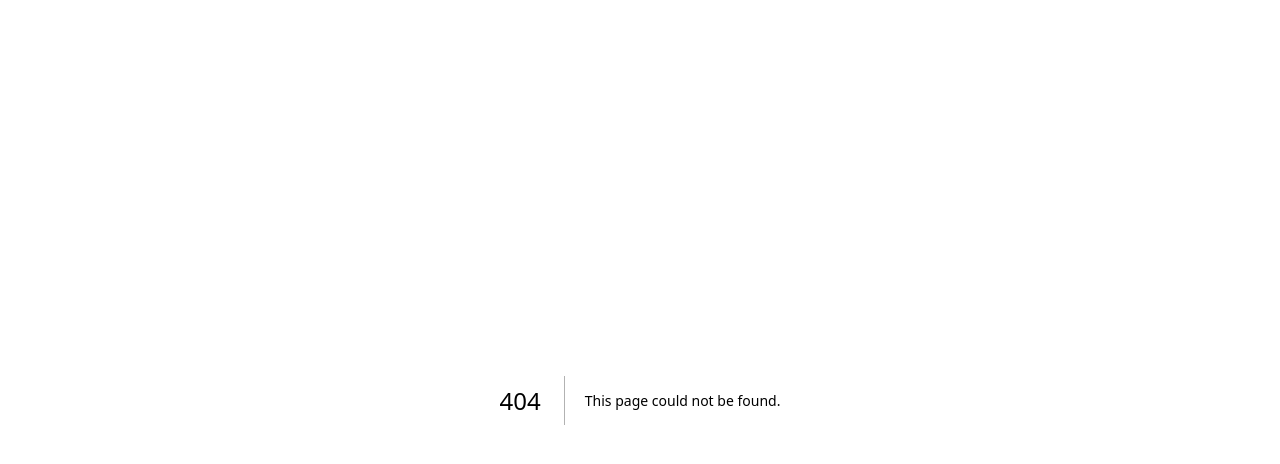
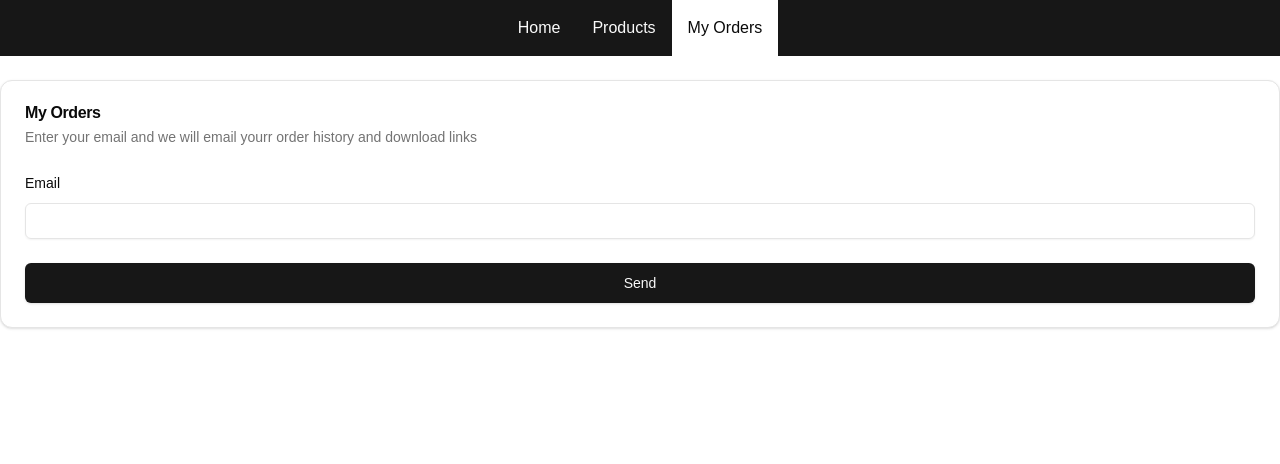
Before and after one commit to Colton-Bassett/ecommerce, a Next.js app: page /orders in a window 1280 px wide. Before the commit this address had no page. Shown: the top 464 px of the page. Built offline with nearby package versions, Linux system fonts and the light colour scheme.

Commit message:
Added customerfacing order history with email input

```diff
--- /dev/null
+++ b/src/app/(customerFacing)/orders/page.tsx
@@ -0,0 +1,48 @@
+"use client";
+import { Button } from "@/components/ui/button";
+import {
+	Card,
+	CardContent,
+	CardDescription,
+	CardFooter,
+	CardHeader,
+	CardTitle,
+} from "@/components/ui/card";
+import { Input } from "@/components/ui/input";
+import { Label } from "@/components/ui/label";
+import { useFormStatus } from "react-dom";
+
+export default function MyOrdersPage() {
+	return (
+		<form className="max-2-xl mx-auto">
+			<Card>
+				<CardHeader>
+					<CardTitle>My Orders</CardTitle>
+					<CardDescription>
+						Enter your email and we will email yourr order history
+						and download links
+					</CardDescription>
+				</CardHeader>
+				<CardContent>
+					<div className="space-y-2">
+						<Label htmlFor="email">Email</Label>
+						<Input type="email" required name="email" id="email" />
+					</div>
+				</CardContent>
+				<CardFooter>
+					<SubmitButton />
+				</CardFooter>
+			</Card>
+		</form>
+	);
+}
+
+function SubmitButton() {
+	const { pending } = useFormStatus();
+
+	return (
+		<Button className="w-full" size="lg" disabled={pending}>
+			{pending ? "Sending..." : "Send "}
+		</Button>
+	);
+}
```
